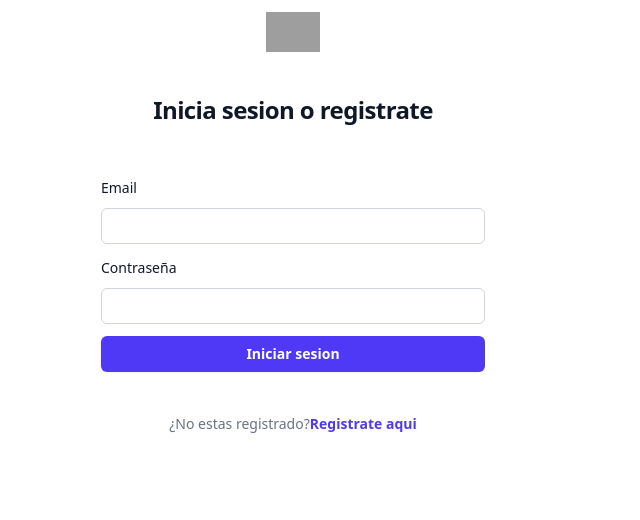
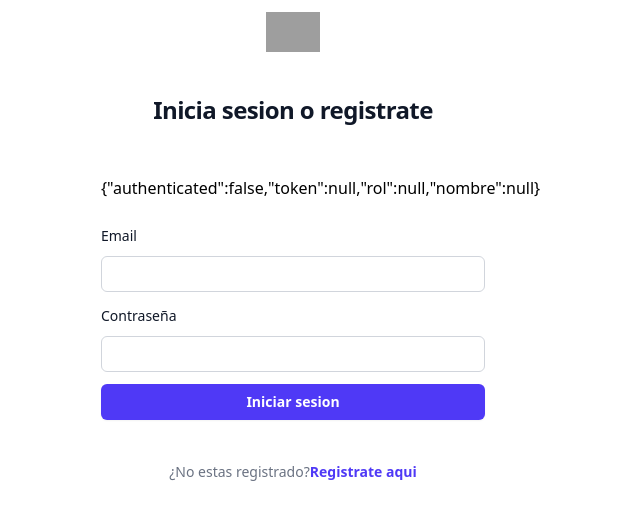
Before and after one commit to dsRodriguez24/react-app-orderapp, a React (Vite) app: page /auth/login in a window 1280 px wide. Shown: the top 520 px of the page, without its empty margins (347-987 px from the left). Built offline with nearby package versions, Linux system fonts and the light colour scheme; grey boxes are pictures that could not be loaded.

Commit message:
Agregar las redirecciones al autenticar usuario

```diff
--- a/src/auth/router/RouterAuth.tsx
+++ b/src/auth/router/RouterAuth.tsx
@@ -1,11 +1,20 @@
-import { Route, Routes } from "react-router-dom"
+import { Navigate, Route, Routes, useNavigate } from "react-router-dom"
 import { HeaderAuth, Login, Register } from "../views"
-// import { useSelector } from "react-redux"
+import { useSelector } from "react-redux"
+import { useEffect } from "react";
 
 
 export const RouterAuth = () => {
 
-    // const { authenticated } = useSelector( (state :any) => state.main)
+    const { authenticated } = useSelector( (state :any) => state.main);
+    const navigate = useNavigate();
+
+
+    useEffect( () => {
+      if (authenticated) {
+        navigate("/dashboard");
+      }
+    }, [authenticated])
 
 
     return (
@@ -14,6 +23,7 @@ export const RouterAuth = () => {
         <Routes>
             <Route path="login" element={ <Login/> }/>
             <Route path="register" element={ <Register/> }/>
+
         </Routes>
     </>
     )
--- a/src/auth/views/Login.tsx
+++ b/src/auth/views/Login.tsx
@@ -1,14 +1,52 @@
-import { NavLink } from "react-router-dom"
-import { InputAndLabel } from "../../components/InputAndLabel"
+import {  NavLink, useNavigate } from "react-router-dom"
+import { useForm } from "../../hooks/useForm";
+import { sendLogin } from "../../api";
+import { generarSweetAlert } from "../../helpers/sweetalert";
+import { useDispatch, useSelector } from "react-redux";
+import { login as  loginRedux } from "../../app/slices/main.slice";
 
 export const Login = () => {
-  return (
+    const dispatch = useDispatch();
+    const dataMain = useSelector( (state: any) => state.main )
+
+    const initialState = {
+        email: "",
+        password: ""
+    };
+    const { changeForm, setForm ,email, password } = useForm(initialState);
+
+    const handlerSubmit = async (e: any) => {
+        e.preventDefault();
+
+        const datos = { email,  password };
+        const respuesta = await sendLogin(datos);
+        const { data , message, status } = respuesta;
+
+        generarSweetAlert(status, message)
+        if(!status) return;
+        dispatch( loginRedux( data ) );
+        setForm(initialState);
+
+        return;
+
+
+    }
+
+    return (
     <>
         <div className="flex min-h-full flex-col justify-center px-6 py-2 lg:px-8">
             <div className="mt-10 sm:mx-auto sm:w-full sm:max-w-sm">
-                <form className="space-y-6" action="#" method="POST">
-                    <InputAndLabel label="Email" marginBottom="3" name="email" type="email"/>
-                    <InputAndLabel label="Contraseña" marginBottom="3" name="password" type="password"/>
+                <form className="space-y-6" onSubmit={handlerSubmit} method="POST">
+                    <h1>{ JSON.stringify(dataMain) }</h1>
+
+                    <div className="mb-3">
+                        <label className="block text-sm/6 font-medium text-gray-900">Email</label>
+                        <div className="mt-2"><input type="email" onChange={changeForm} value={email}  name="email" id="email" required className="block w-full rounded-md bg-white px-3 py-1.5 text-base text-gray-900 outline-1 -outline-offset-1 outline-gray-300 placeholder:text-gray-400 focus:outline-2 focus:-outline-offset-2 focus:outline-blue-600 sm:text-sm/6"/></div>
+                    </div>
+                    <div className="mb-3">
+                        <label className="block text-sm/6 font-medium text-gray-900">Contraseña</label>
+                        <div className="mt-2"><input type="password" onChange={changeForm} value={password}  name="password" id="password" required className="block w-full rounded-md bg-white px-3 py-1.5 text-base text-gray-900 outline-1 -outline-offset-1 outline-gray-300 placeholder:text-gray-400 focus:outline-2 focus:-outline-offset-2 focus:outline-blue-600 sm:text-sm/6"/></div>
+                    </div>
 
                     <div>
                         <button type="submit" className="flex w-full justify-center rounded-md bg-indigo-600 px-3 py-1.5 text-sm/6 font-semibold text-white shadow-xs hover:bg-indigo-500 focus-visible:outline-2 focus-visible:outline-offset-2 focus-visible:outline-indigo-600">Iniciar sesion</button>
--- a/src/auth/views/Register.tsx
+++ b/src/auth/views/Register.tsx
@@ -1,38 +1,95 @@
-import { NavLink } from "react-router-dom"
-import { InputAndLabel } from "../../components/InputAndLabel"
-import { SelectAndLabel } from "../../components/SelectAndLabel"
+import { Navigate, NavLink } from "react-router-dom"
 import { optionSelect } from "../../components/interfaces/IElementAndLabel"
+import { useForm } from "../../hooks/useForm"
+import { getRol, sendRegister } from "../../api"
+import { generarSweetAlert } from "../../helpers/sweetalert"
+import { useEffect, useState } from "react"
 
 export const Register = () => {
-  const options:optionSelect[] = [
-    {
-      key: "1",
-      value: "Administrador"
-    },
-    {
-      key: "2",
-      value: "Cliente"
-    }
-  ]
+  const getOptionsRol = async () => {
+    const datos = await getRol( {} );
+    return datos;
+  }
+
+  const [options, setOptions] = useState([])
+
+  useEffect(() => {
+
+    (async function() {
+      const optionsRol = await getOptionsRol();
+      const { data } = optionsRol;
+      const newData = data.map((rol: any) => {
+        return { key: rol.id, value: rol.nombre}
+      })
+      setOptions(newData);
+    })();
+
+  }, [])
+
+
+  const initialState = {
+    nombre: "",
+    email: "",
+    password: "",
+    rol: 1,
+  };
+  const { changeForm, setForm ,nombre, email, password , rol } = useForm(initialState);
+
+
+  const handlerSubmit = async (e :any ) => {
+    e.preventDefault();
+
+    const datos = { nombre, email, password , rol };
+    const respuesta = await sendRegister(datos);
+    const { status , message } = respuesta;
+    generarSweetAlert(status , message)
+
+    if (!status) return;
+    setForm(initialState);
+
+    <Navigate to="/auth/login"/>
+
+  }
+
 
   return (
     <>
       <div className="flex min-h-full flex-col justify-center px-6 py-2 lg:px-8">
             <div className="mt-10 sm:mx-auto sm:w-full sm:max-w-sm">
-                <form className="space-y-6" action="#" method="POST">
-                    <InputAndLabel marginBottom="3" label="Nombre completo" name="nombre" type="text"/>
-                    <InputAndLabel marginBottom="3" label="Email" name="email" type="email"/>
-                    <InputAndLabel marginBottom="3" label="Contraseña" name="password" type="password"/>
-                    <SelectAndLabel marginBottom="3" label="Rol" name="rol" options={ options }/>
+                <form className="space-y-6" onSubmit={handlerSubmit} method="POST">
+                  <div className="mb-3">
+                      <label className="block text-sm/6 font-medium text-gray-900">Nombre completo</label>
+                      <div className="mt-2"><input type="text" onChange={changeForm} value={nombre}  name="nombre" id="nombre" required className="block w-full rounded-md bg-white px-3 py-1.5 text-base text-gray-900 outline-1 -outline-offset-1 outline-gray-300 placeholder:text-gray-400 focus:outline-2 focus:-outline-offset-2 focus:outline-blue-600 sm:text-sm/6"/></div>
+                  </div>
+                  <div className="mb-3">
+                      <label className="block text-sm/6 font-medium text-gray-900">Email</label>
+                      <div className="mt-2"><input type="email" onChange={changeForm} value={email}  name="email" id="email" required className="block w-full rounded-md bg-white px-3 py-1.5 text-base text-gray-900 outline-1 -outline-offset-1 outline-gray-300 placeholder:text-gray-400 focus:outline-2 focus:-outline-offset-2 focus:outline-blue-600 sm:text-sm/6"/></div>
+                  </div>
+                  <div className="mb-3">
+                      <label className="block text-sm/6 font-medium text-gray-900">Contraseña</label>
+                      <div className="mt-2"><input type="password" onChange={changeForm} value={password}  name="password" id="password" required className="block w-full rounded-md bg-white px-3 py-1.5 text-base text-gray-900 outline-1 -outline-offset-1 outline-gray-300 placeholder:text-gray-400 focus:outline-2 focus:-outline-offset-2 focus:outline-blue-600 sm:text-sm/6"/></div>
+                  </div>
+
+
+                  <div className={`mb-1`}>
+                      <label className="block mb-2 text-sm font-medium text-gray-900 dark:text-white">Rol</label>
+                      <select id="countries" name="rol" className="bg-gray-50 border border-gray-300 text-gray-900 text-sm rounded-lg focus:ring-blue-500 focus:border-blue-500 block w-full p-2.5 dark:bg-gray-700 dark:border-gray-600 dark:placeholder-gray-400 dark:text-white dark:focus:ring-blue-500 dark:focus:border-blue-500">
+                          {
+                              options.map( (option: optionSelect) => (
+                                  <option value={option.key} selected={ rol == option.key}>{option.value}</option>
+                              ) )
+                          }
+                      </select>
+                  </div>
 
                     <div>
-                        <button type="submit" className="flex w-full justify-center rounded-md bg-indigo-600 px-3 py-1.5 text-sm/6 font-semibold text-white shadow-xs hover:bg-indigo-500 focus-visible:outline-2 focus-visible:outline-offset-2 focus-visible:outline-indigo-600">Registrarse</button>
+                        <button type="submit" className="flex w-full justify-center rounded-md bg-blue-600 px-3 py-1.5 text-sm/6 font-semibold text-white shadow-xs hover:bg-blue-500 focus-visible:outline-2 focus-visible:outline-offset-2 focus-visible:outline-blue-600">Registrarse</button>
                     </div>
                 </form>
 
                 <p className="mt-10 text-center text-sm/6 text-gray-500">
                 ¿Ya estas registrado?
-                <NavLink to="/auth/login" className="font-semibold text-indigo-600 hover:text-indigo-500"> Inicia sesion aqui</NavLink>
+                <NavLink to="/auth/login" className="font-semibold text-blue-600 hover:text-blue-500"> Inicia sesion aqui</NavLink>
                 </p>
             </div>
         </div>
```
